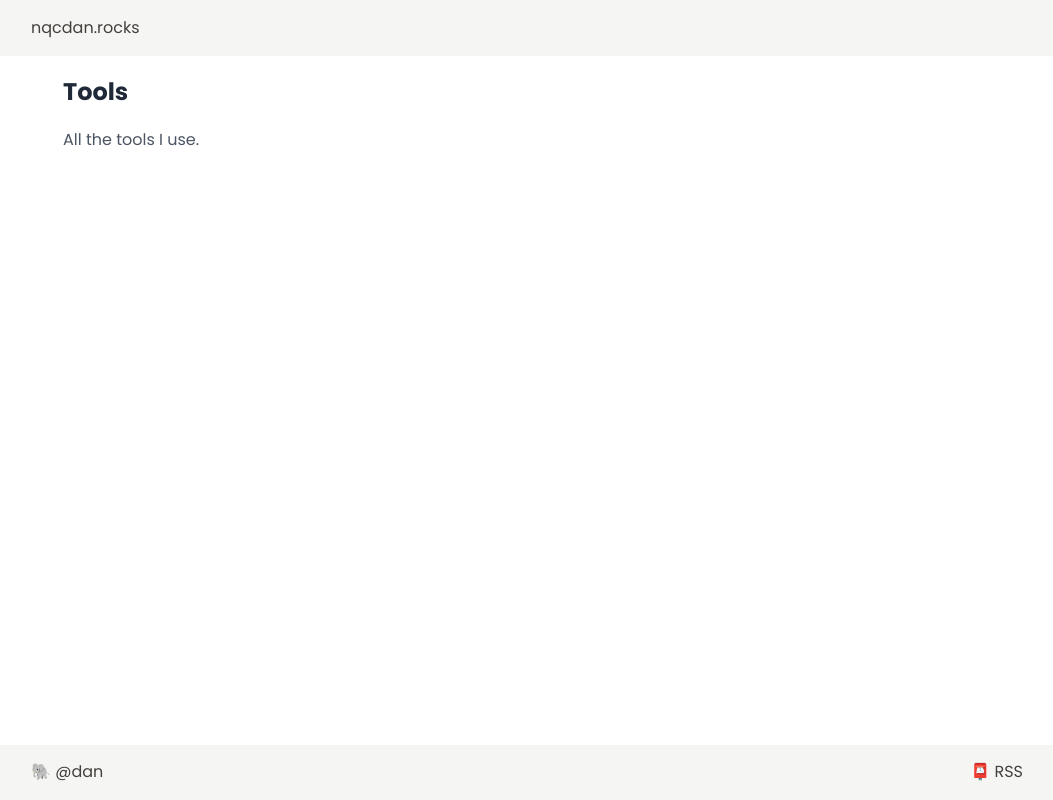
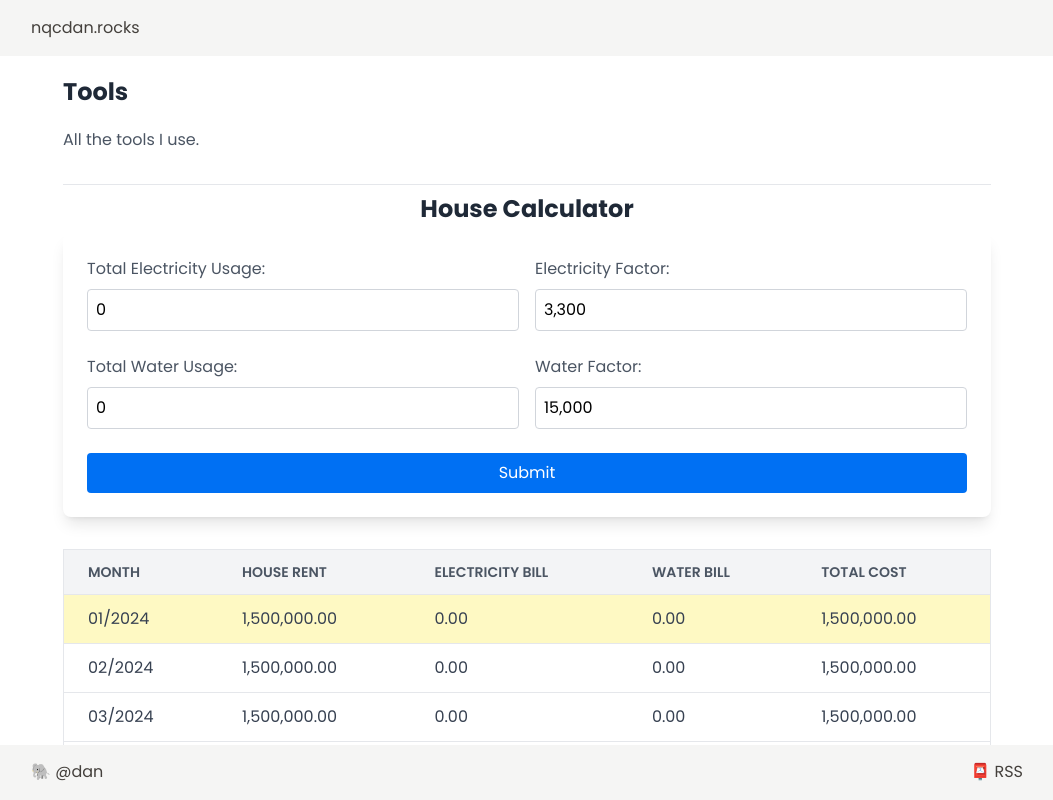
Before and after one commit to ngcdan/everyday, a Next.js app: page /tools in a window 1280 px wide. Shown: the whole page, without its empty margins (113-1166 px from the left). Built offline with nearby package versions, Linux system fonts and the light colour scheme.

Commit message:
update code

```diff
--- /dev/null
+++ b/app/tools/HouseCalculator.tsx
@@ -0,0 +1,160 @@
+"use client" // Add this line to mark the file as a client component
+
+import React, { ChangeEvent, FormEvent } from 'react';
+
+interface MonthData {
+  month: string;
+  rent: number;
+  electricity: number;
+  water: number;
+  total: number;
+}
+
+interface State {
+  electricityUsage: number;
+  electricityFactor: number;
+  waterUsage: number;
+  waterFactor: number;
+
+  submitted: boolean;
+  monthsData: MonthData[];
+}
+
+export class HouseCalculator extends React.Component<{}, State> {
+  constructor(props: {}) {
+    super(props);
+
+    const currentYear = new Date().getFullYear();
+    const initialMonthsData: MonthData[] = [...Array(12).keys()].map(i => ({
+      month: new Date(currentYear, i).toLocaleString('default', { month: '2-digit', year: 'numeric' }),
+      rent: 1500000, // Fixed house rent
+      electricity: 0,
+      water: 0,
+      total: 1500000,
+    }));
+
+    this.state = {
+      electricityUsage: 0,
+      waterUsage: 0,
+      electricityFactor: 3300,
+      waterFactor: 15000,
+      submitted: false,
+      monthsData: initialMonthsData,
+    };
+  }
+
+  handleElectricityChange = (event: ChangeEvent<HTMLInputElement>) => {
+    this.setState({ electricityUsage: Number(event.target.value) });
+  };
+
+  handleWaterChange = (event: ChangeEvent<HTMLInputElement>) => {
+    this.setState({ waterUsage: Number(event.target.value) });
+  };
+
+  handleElectricityFactorChange = (event: ChangeEvent<HTMLInputElement>) => {
+    const value = Number(event.target.value.replace(/,/g, ''));
+    this.setState({ electricityFactor: value });
+  };
+
+  handleWaterFactorChange = (event: ChangeEvent<HTMLInputElement>) => {
+    const value = Number(event.target.value.replace(/,/g, ''));
+    this.setState({ waterFactor: value });
+  };
+
+  handleSubmit = (event: FormEvent) => {
+    event.preventDefault();
+
+    const currentMonth = new Date().getMonth();
+    const updatedMonthsData = this.state.monthsData.map((data, index) => {
+      if (index === currentMonth) {
+        const rent = 1500000; // Fixed house rent
+        const electricity = this.state.electricityUsage * this.state.electricityFactor; // Calculate electricity bill
+        const water = this.state.waterUsage * this.state.waterFactor; // Calculate water bill
+        const total = rent + electricity + water; // Calculate total cost
+        return { ...data, rent, electricity, water, total };
+      }
+      return data;
+    });
+
+    this.setState({ monthsData: updatedMonthsData, submitted: true });
+  };
+
+  formatCurrency = (value: number) => {
+    return value.toLocaleString('en-US', { minimumFractionDigits: 2, maximumFractionDigits: 2 });
+  };
+
+  formatFactor = (value: number) => {
+    return value.toLocaleString('en-US', { maximumFractionDigits: 0 });
+  };
+
+  render() {
+    const currentMonth = new Date().getMonth();
+
+    return (
+      <div className='container border-t border-gray-200'>
+        <h2 className='text-center text-2xl font-bold text-gray-800 my-2'>House Calculator</h2>
+        <form onSubmit={this.handleSubmit} className='bg-white p-6 rounded-lg shadow-lg'>
+          <div className='mb-4 columns-2'>
+            <label className='block mb-2 text-gray-600'>Total Electricity Usage:</label>
+            <input
+              type='number'
+              value={this.state.electricityUsage}
+              onChange={this.handleElectricityChange}
+              className='w-full p-2 border border-gray-300 rounded mb-2'
+            />
+            <label className='block mb-2 text-gray-600'>Electricity Factor:</label>
+            <input
+              type='text'
+              value={this.formatFactor(this.state.electricityFactor)}
+              onChange={this.handleElectricityFactorChange}
+              className='w-full p-2 border border-gray-300 rounded'
+            />
+          </div>
+
+          <div className='mb-4 columns-2'>
+            <label className='block mb-2 text-gray-600'>Total Water Usage:</label>
+            <input
+              type='number'
+              value={this.state.waterUsage}
+              onChange={this.handleWaterChange}
+              className='w-full p-2 border border-gray-300 rounded mb-2'
+            />
+            <label className='block mb-2 text-gray-600'>Water Factor:</label>
+            <input
+              type='text'
+              value={this.formatFactor(this.state.waterFactor)}
+              onChange={this.handleWaterFactorChange}
+              className='w-full p-2 border border-gray-300 rounded'
+            />
+          </div>
+          <button type='submit' className='w-full px-4 py-2 bg-blue-500 text-white rounded hover:bg-blue-600'>Submit</button>
+
+        </form>
+        <div className='mt-8 overflow-x-auto'>
+          <table className='min-w-full bg-white border border-gray-200'>
+            <thead>
+              <tr className='bg-gray-100'>
+                <th className='py-3 px-6 border-b border-gray-200 text-gray-600 text-left text-sm uppercase font-semibold'>Month</th>
+                <th className='py-3 px-6 border-b border-gray-200 text-gray-600 text-left text-sm uppercase font-semibold'>House Rent</th>
+                <th className='py-3 px-6 border-b border-gray-200 text-gray-600 text-left text-sm uppercase font-semibold'>Electricity Bill</th>
+                <th className='py-3 px-6 border-b border-gray-200 text-gray-600 text-left text-sm uppercase font-semibold'>Water Bill</th>
+                <th className='py-3 px-6 border-b border-gray-200 text-gray-600 text-left text-sm uppercase font-semibold'>Total Cost</th>
+              </tr>
+            </thead>
+            <tbody>
+              {this.state.monthsData.map((data, index) => (
+                <tr key={index} className={index === currentMonth ? 'bg-yellow-100' : 'hover:bg-gray-100'}>
+                  <td className='py-3 px-6 border-b border-gray-200 text-gray-700'>{data.month}</td>
+                  <td className='py-3 px-6 border-b border-gray-200 text-gray-700'>{this.formatCurrency(data.rent)}</td>
+                  <td className='py-3 px-6 border-b border-gray-200 text-gray-700'>{this.formatCurrency(data.electricity)}</td>
+                  <td className='py-3 px-6 border-b border-gray-200 text-gray-700'>{this.formatCurrency(data.water)}</td>
+                  <td className='py-3 px-6 border-b border-gray-200 text-gray-700'>{this.formatCurrency(data.total)}</td>
+                </tr>
+              ))}
+            </tbody>
+          </table>
+        </div>
+      </div>
+    );
+  }
+}
--- a/app/tools/page.tsx
+++ b/app/tools/page.tsx
@@ -1,4 +1,5 @@
 import { Metadata } from 'next'
+import { HouseCalculator } from './HouseCalculator';
 
 export const metadata: Metadata = {
   title: 'tools',
@@ -11,6 +12,9 @@ export default function Page() {
       <p className='my-5 text-gray-600'>
         All the tools I use.
       </p>
+      <div className='my-8' >
+        <HouseCalculator />
+      </div>
     </div>
   );
 }
```
Also changed, not shown: tsconfig.json (+13 -4 lines), 2 other files (tests, documents, lock files or other folders).
